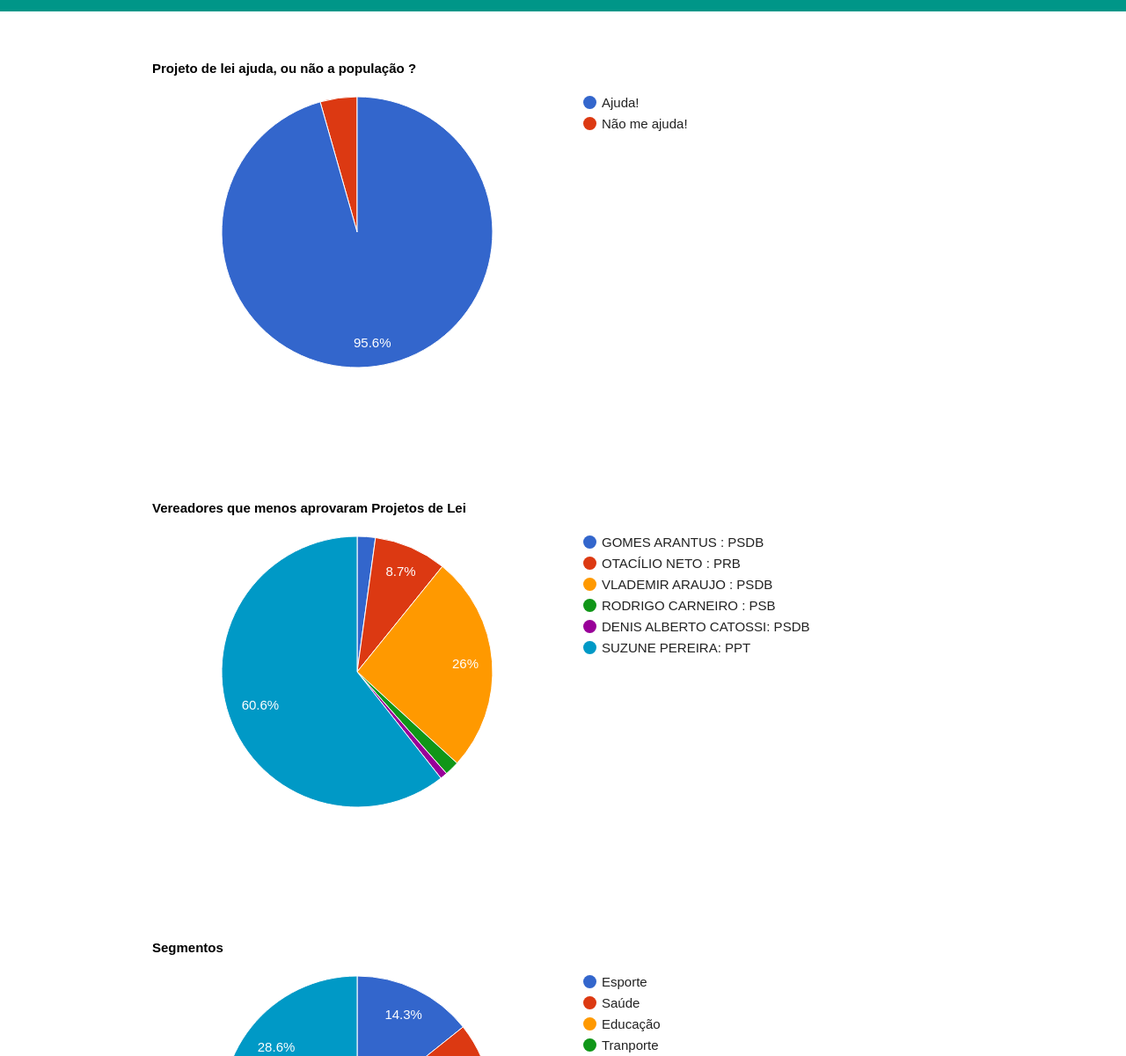
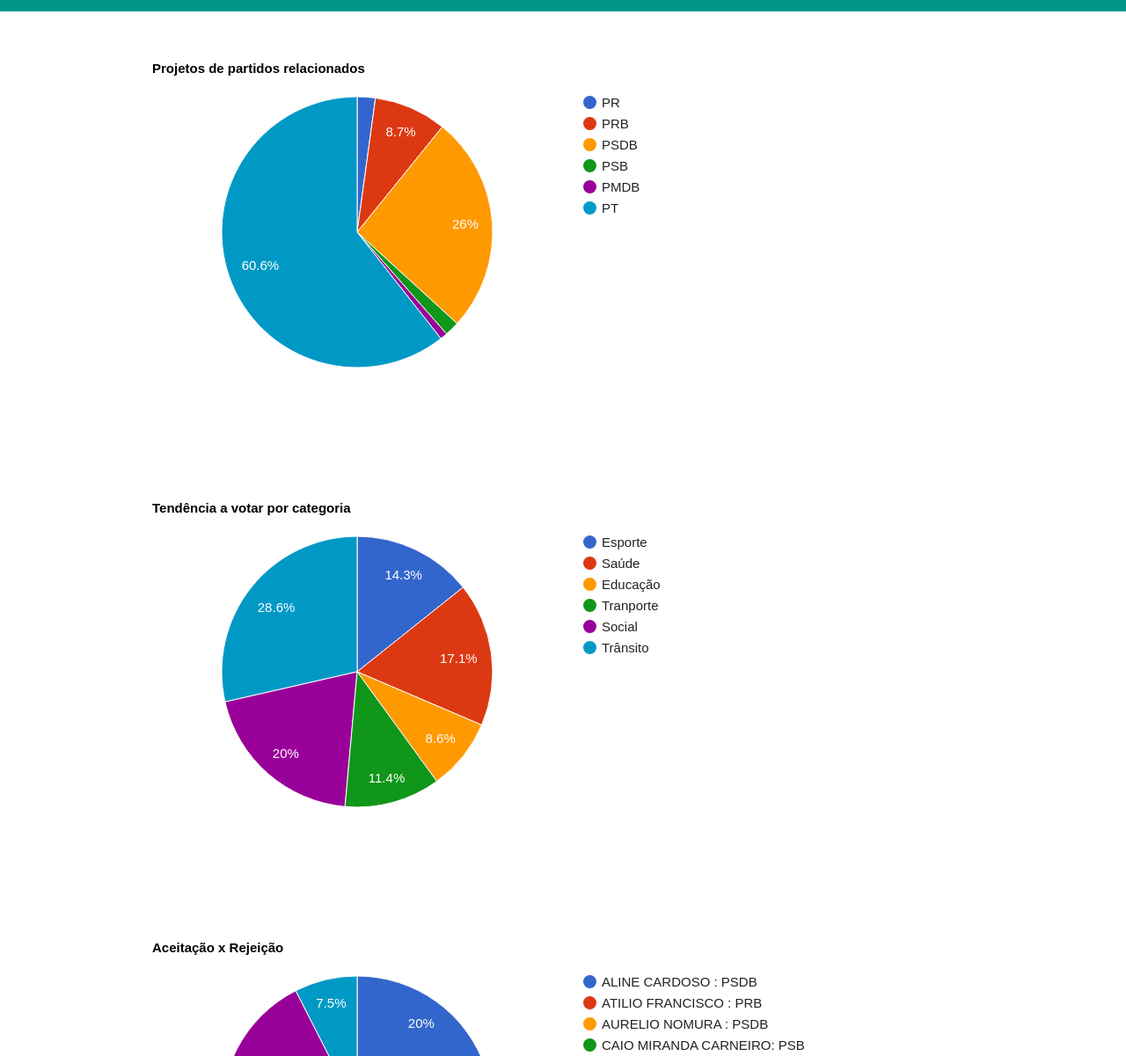
Before and after one commit to EuAprovo/hackinsampa, a website: page public/grafico/index.html in a window 1280 px wide. Shown: the part 99-1300 px from the top of the page at 88% size. Drawn offline with nearby package versions, Linux system fonts and the light colour scheme.

Commit message:
Final changes

```diff
--- a/public/grafico/index.html
+++ b/public/grafico/index.html
@@ -62,77 +62,7 @@
                         <rect x="0" y="0" width="1100" height="500" stroke="none" stroke-width="0" fill="#ffffff"></rect>
                         <g>
                             <text text-anchor="start" x="173" y="69.75" font-family="Arial" font-size="15" font-weight="bold"
-                                stroke="none" stroke-width="0" fill="#000000">Projeto de lei ajuda, ou não a população ?</text>
-                            <rect x="173" y="57" width="754" height="15"
-                                stroke="none" stroke-width="0" fill-opacity="0" fill="#ffffff"></rect>
-                        </g>
-                        <g>
-                            <rect x="663" y="96" width="264" height="39" stroke="none" stroke-width="0" fill-opacity="0" fill="#ffffff"></rect>
-                            <g>
-                                <rect x="663" y="96" width="264" height="15" stroke="none" stroke-width="0" fill-opacity="0"
-                                    fill="#ffffff"></rect>
-                                <g>
-                                    <text text-anchor="start" x="684" y="108.75" font-family="Arial" font-size="15" stroke="none"
-                                        stroke-width="0" fill="#222222">Ajuda!</text>
-                                </g>
-                                <circle cx="670.5" cy="103.5" r="7.5" stroke="none" stroke-width="0" fill="#3366cc"></circle>
-                            </g>
-                            <g>
-                                <rect x="663" y="120" width="264" height="15" stroke="none" stroke-width="0" fill-opacity="0"
-                                    fill="#ffffff"></rect>
-                                <g>
-                                    <text text-anchor="start" x="684" y="132.75" font-family="Arial" font-size="15" stroke="none"
-                                        stroke-width="0" fill="#222222">Não me ajuda!</text>
-                                </g>
-                                <circle cx="670.5" cy="127.5" r="7.5" stroke="none" stroke-width="0" fill="#dc3912"></circle>
-                            </g>
-                        </g>
-                        <g>
-                            <path d="M406,251L363.9631081478896,102.8483893998652A154,154,0,0,1,406,97L406,251A0,0,0,0,0,406,251"
-                                stroke="#ffffff" stroke-width="1" fill="#dc3912"></path>
-                        </g>
-                        <g>
-                            <path d="M406,251L406,97A154,154,0,1,1,363.9631081478896,102.8483893998652L406,251A0,0,0,1,0,406,251"
-                                stroke="#ffffff" stroke-width="1" fill="#3366cc"></path>
-                            <text text-anchor="start" x="402.0174627025522" y="382.16153474964204" font-family="Arial"
-                                font-size="15" stroke="none" stroke-width="0" fill="#ffffff">95.6%</text>
-                        </g>
-                        <g></g>
-                    </svg>
-                    <div aria-label="A tabular representation of the data in the chart." style="position: absolute; left: -10000px; top: auto; width: 1px; height: 1px; overflow: hidden;">
-                        <table>
-                            <thead>
-                                <tr>
-                                    <th>Topping</th>
-                                    <th>Slices</th>
-                                </tr>
-                            </thead>
-                            <tbody>
-                                <tr>
-                                    <td>Ajuda!</td>
-                                    <td>10,863</td>
-                                </tr>
-                                <tr>
-                                    <td>Não me ajuda!</td>
-                                    <td>500</td>
-                                </tr>
-                            </tbody>
-                        </table>
-                    </div>
-                </div>
-            </div>
-            <div aria-hidden="true" style="display: none; position: absolute; top: 510px; left: 1110px; white-space: nowrap; font-family: Arial; font-size: 15px; font-weight: bold;">10,863 (95.6%)</div>
-            <div></div>
-        </div>
-        <div style="position: relative;">
-            <div dir="ltr" style="position: relative; width: 1100px; height: 500px;">
-                <div aria-label="A chart." style="position: absolute; left: 0px; top: 0px; width: 100%; height: 100%;">
-                    <svg width="1100" height="500" aria-label="A chart." style="overflow: hidden;">
-                        <defs id="defs"></defs>
-                        <rect x="0" y="0" width="1100" height="500" stroke="none" stroke-width="0" fill="#ffffff"></rect>
-                        <g>
-                            <text text-anchor="start" x="173" y="69.75" font-family="Arial" font-size="15" font-weight="bold"
-                                stroke="none" stroke-width="0" fill="#000000">Vereadores que menos aprovaram Projetos de Lei</text>
+                                stroke="none" stroke-width="0" fill="#000000">Projetos de partidos relacionados</text>
                             <rect x="173" y="57" width="754" height="15"
                                 stroke="none" stroke-width="0" fill-opacity="0" fill="#ffffff"></rect>
                         </g>
@@ -143,7 +73,7 @@
                                     fill="#ffffff"></rect>
                                 <g>
                                     <text text-anchor="start" x="684" y="108.75" font-family="Arial" font-size="15" stroke="none"
-                                        stroke-width="0" fill="#222222">GOMES ARANTUS : PSDB</text>
+                                        stroke-width="0" fill="#222222">PR</text>
                                 </g>
                                 <circle cx="670.5" cy="103.5" r="7.5" stroke="none" stroke-width="0" fill="#3366cc"></circle>
                             </g>
@@ -152,7 +82,7 @@
                                     fill="#ffffff"></rect>
                                 <g>
                                     <text text-anchor="start" x="684" y="132.75" font-family="Arial" font-size="15" stroke="none"
-                                        stroke-width="0" fill="#222222">OTACÍLIO NETO : PRB</text>
+                                        stroke-width="0" fill="#222222">PRB</text>
                                 </g>
                                 <circle cx="670.5" cy="127.5" r="7.5" stroke="none" stroke-width="0" fill="#dc3912"></circle>
                             </g>
@@ -161,7 +91,7 @@
                                     fill="#ffffff"></rect>
                                 <g>
                                     <text text-anchor="start" x="684" y="156.75" font-family="Arial" font-size="15" stroke="none"
-                                        stroke-width="0" fill="#222222">VLADEMIR ARAUJO : PSDB</text>
+                                        stroke-width="0" fill="#222222">PSDB</text>
                                 </g>
                                 <circle cx="670.5" cy="151.5" r="7.5" stroke="none" stroke-width="0" fill="#ff9900"></circle>
                             </g>
@@ -170,7 +100,7 @@
                                     fill="#ffffff"></rect>
                                 <g>
                                     <text text-anchor="start" x="684" y="180.75" font-family="Arial" font-size="15" stroke="none"
-                                        stroke-width="0" fill="#222222">RODRIGO CARNEIRO : PSB</text>
+                                        stroke-width="0" fill="#222222">PSB</text>
                                 </g>
                                 <circle cx="670.5" cy="175.5" r="7.5" stroke="none" stroke-width="0" fill="#109618"></circle>
                             </g>
@@ -179,7 +109,7 @@
                                     fill="#ffffff"></rect>
                                 <g>
                                     <text text-anchor="start" x="684" y="204.75" font-family="Arial" font-size="15" stroke="none"
-                                        stroke-width="0" fill="#222222">DENIS ALBERTO CATOSSI: PSDB</text>
+                                        stroke-width="0" fill="#222222">PMDB</text>
                                 </g>
                                 <circle cx="670.5" cy="199.5" r="7.5" stroke="none" stroke-width="0" fill="#990099"></circle>
                             </g>
@@ -188,7 +118,7 @@
                                     fill="#ffffff"></rect>
                                 <g>
                                     <text text-anchor="start" x="684" y="228.75" font-family="Arial" font-size="15" stroke="none"
-                                        stroke-width="0" fill="#222222">SUZUNE PEREIRA: PPT</text>
+                                        stroke-width="0" fill="#222222">PT</text>
                                 </g>
                                 <circle cx="670.5" cy="223.5" r="7.5" stroke="none" stroke-width="0" fill="#0099c6"></circle>
                             </g>
@@ -274,7 +204,7 @@
                         <rect x="0" y="0" width="1100" height="500" stroke="none" stroke-width="0" fill="#ffffff"></rect>
                         <g>
                             <text text-anchor="start" x="173" y="69.75" font-family="Arial" font-size="15" font-weight="bold"
-                                stroke="none" stroke-width="0" fill="#000000">Segmentos</text>
+                                stroke="none" stroke-width="0" fill="#000000">Tendência a votar por categoria</text>
                             <rect x="173" y="57" width="754" height="15" stroke="none" stroke-width="0" fill-opacity="0"
                                 fill="#ffffff"></rect>
                         </g>
@@ -422,7 +352,7 @@
                         <rect x="0" y="0" width="1100" height="500" stroke="none" stroke-width="0" fill="#ffffff"></rect>
                         <g>
                             <text text-anchor="start" x="173" y="69.75" font-family="Arial" font-size="15" font-weight="bold"
-                                stroke="none" stroke-width="0" fill="#000000">Vereadores e partidos que mais apoiam projetos de lei</text>
+                                stroke="none" stroke-width="0" fill="#000000">Aceitação x Rejeição</text>
                             <rect x="173" y="57" width="754"
                                 height="15" stroke="none" stroke-width="0" fill-opacity="0" fill="#ffffff"></rect>
                         </g>
```
